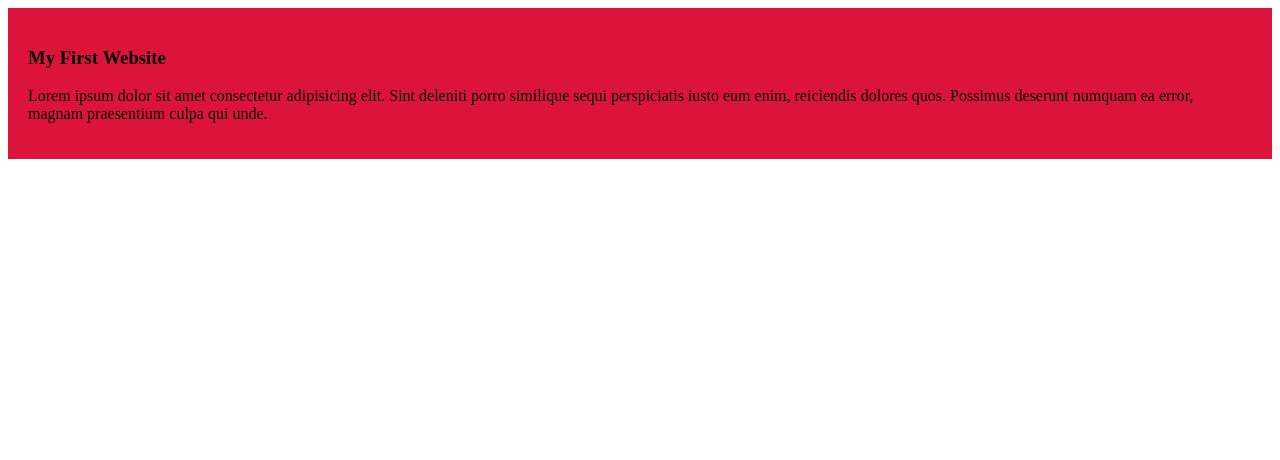
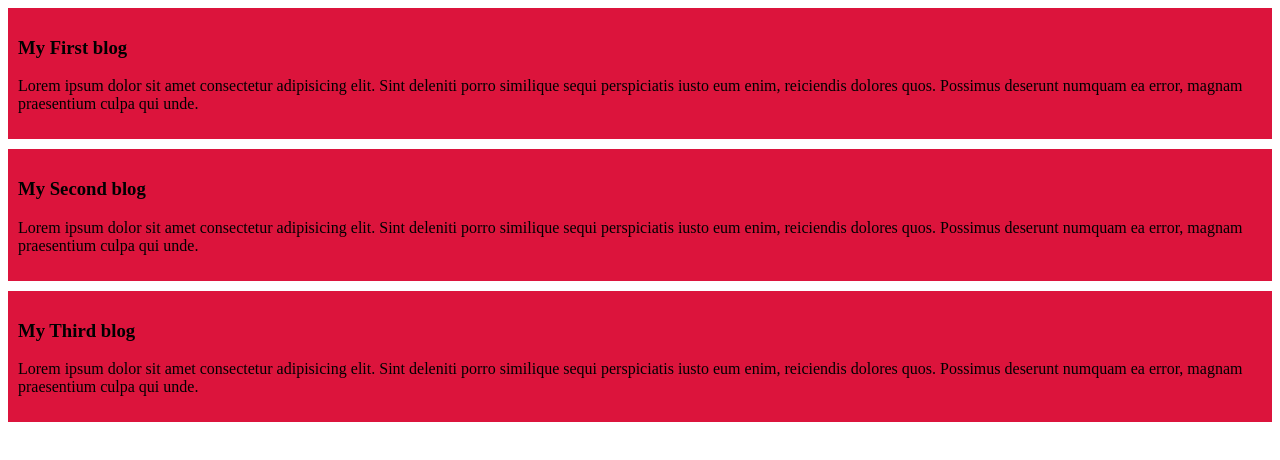
Before and after one commit to JannatulSafa/my-simple-website, a plain HTML site: page index.html in a window 1280 px wide. Drawn offline with Linux system fonts and the light colour scheme.

Commit message:
added the second and the third blog

```diff
--- a/index.html
+++ b/index.html
@@ -8,7 +8,15 @@
 </head>
 <body>
     <div>
-        <h3>My First Website</h3>
+        <h3>My First blog</h3>
+        <p>Lorem ipsum dolor sit amet consectetur adipisicing elit. Sint deleniti porro similique sequi perspiciatis iusto eum enim, reiciendis dolores quos. Possimus deserunt numquam ea error, magnam praesentium culpa qui unde.</p>
+    </div>
+    <div>
+        <h3>My Second blog</h3>
+        <p>Lorem ipsum dolor sit amet consectetur adipisicing elit. Sint deleniti porro similique sequi perspiciatis iusto eum enim, reiciendis dolores quos. Possimus deserunt numquam ea error, magnam praesentium culpa qui unde.</p>
+    </div>
+    <div>
+        <h3>My Third blog</h3>
         <p>Lorem ipsum dolor sit amet consectetur adipisicing elit. Sint deleniti porro similique sequi perspiciatis iusto eum enim, reiciendis dolores quos. Possimus deserunt numquam ea error, magnam praesentium culpa qui unde.</p>
     </div>
 </body>
--- a/styles/blog.css
+++ b/styles/blog.css
@@ -1,4 +1,5 @@
 div{
     background-color: crimson;
-    padding: 20px;
+    padding: 10px;
+    margin-bottom: 10px;
 }
```
